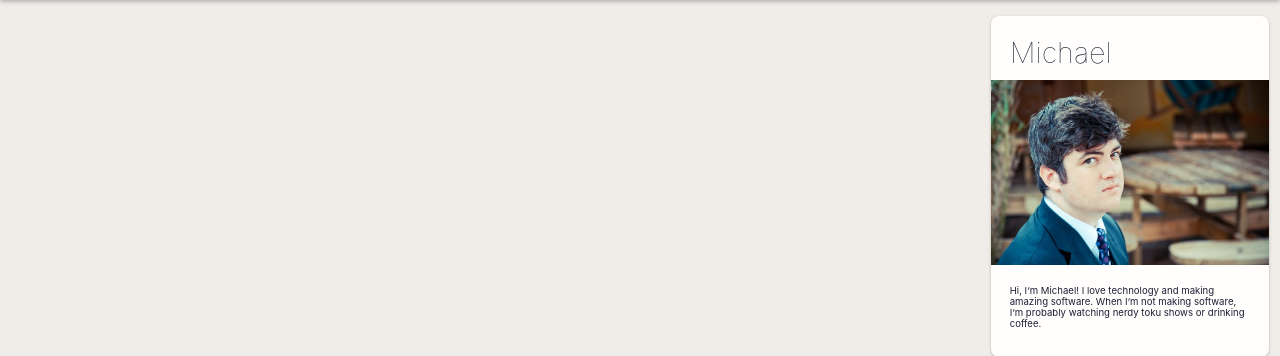
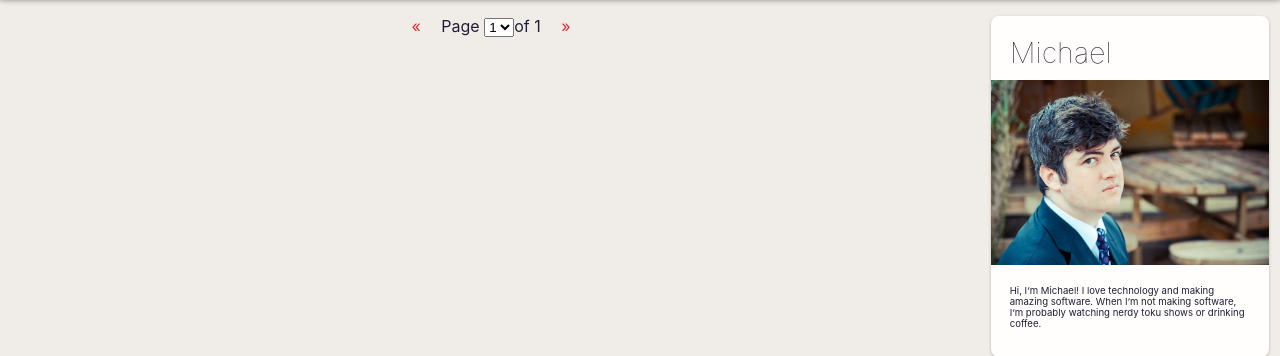
Before and after one commit to Benzoate/mrmichael, a Django app: page / in a window 1280 px wide. Shown: the part 72-428 px from the top of the page. Run offline with Django 3.2, Linux system fonts and the light colour scheme; data that the repository does not hold is empty; some libraries are stand-ins or nearby versions.

Commit message:
pagination support for homescreen

```diff
--- a/pages/static/pages/style.css
+++ b/pages/static/pages/style.css
@@ -10,6 +10,7 @@ a{
     text-decoration: underline;
     cursor: pointer;
 }
+
 header:before{
     content: '';
     display: block;
@@ -253,6 +254,13 @@ h3{
 .uploading{
     color: #1E1E36;
 }
+.page_info{
+    text-align: center;
+}
+.page_info a{
+    margin: 0 1em;
+    text-decoration: none;
+}
 @media only screen
 and (max-width : 1175px){
 
--- a/pages/templates/pages/index.html
+++ b/pages/templates/pages/index.html
@@ -20,4 +20,23 @@
                 {% endcache %}
                 {% endwith %}
             {% endfor %}
+            {% if num_pages %}
+                <footer class="page_info">
+                    <a href="{{request.path}}?page={{previous_page}}">«</a>
+                    Page
+                    <select id="page_selector">
+                    {% for idx in page_range %}
+                        <option val="{{idx}}" {%if current_page == idx%}selected{%endif%}>{{idx}}</option>
+                    {% endfor %}
+                    </select>of {{num_pages}}
+                    <a href="{{request.path}}?page={{next_page}}">»</a>
+                </footer>
+                <script>
+                    $(document).ready(function(){
+                        $('#page_selector').change(function(){
+                            window.location.href = "{{request.path}}?page=" + $(this).val();
+                        });
+                    });
+                </script>
+            {% endif %}
             {% endblock %}
--- a/pages/views.py
+++ b/pages/views.py
@@ -1,6 +1,7 @@
 from django.shortcuts import render, get_object_or_404
 from pages import models
 from django.utils import translation
+from django.core.paginator import Paginator
 
 
 def index(request):
@@ -8,8 +9,35 @@ def index(request):
     translation.activate(lang)
     pages = (models.Page.objects.filter(published=True)
              .order_by('-last_updated_date').all())
+    paginator = Paginator(pages, 5)
+    num_pages = paginator.num_pages
+    page_range = paginator.page_range
+
+    try:
+        page_idx = min(max(int(request.GET.get('page', 1)), 1),
+                       paginator.num_pages)
+
+        current_page = paginator.page(page_idx)
+        pages = current_page.object_list
+        prev_page = max(page_idx - 1, 1)
+        next_page = min(page_idx + 1, num_pages)
+    except ValueError: # Don't paginate if page is nonsense
+        paginator = None
+        num_pages = None
+        page_range = None
+        page_idx = None
+        prev_page = None
+        next_page = None
+
     return render(request, 'pages/index.html', {'pages': pages,
-                                                'is_blog': True})
+                                                'is_blog': True,
+                                                'num_pages': num_pages,
+                                                'current_page': page_idx,
+                                                'page_range': page_range,
+                                                'request': request,
+                                                'previous_page': prev_page,
+                                                'next_page': next_page,
+                                                })
 
 
 def view_page(request, path):
```
